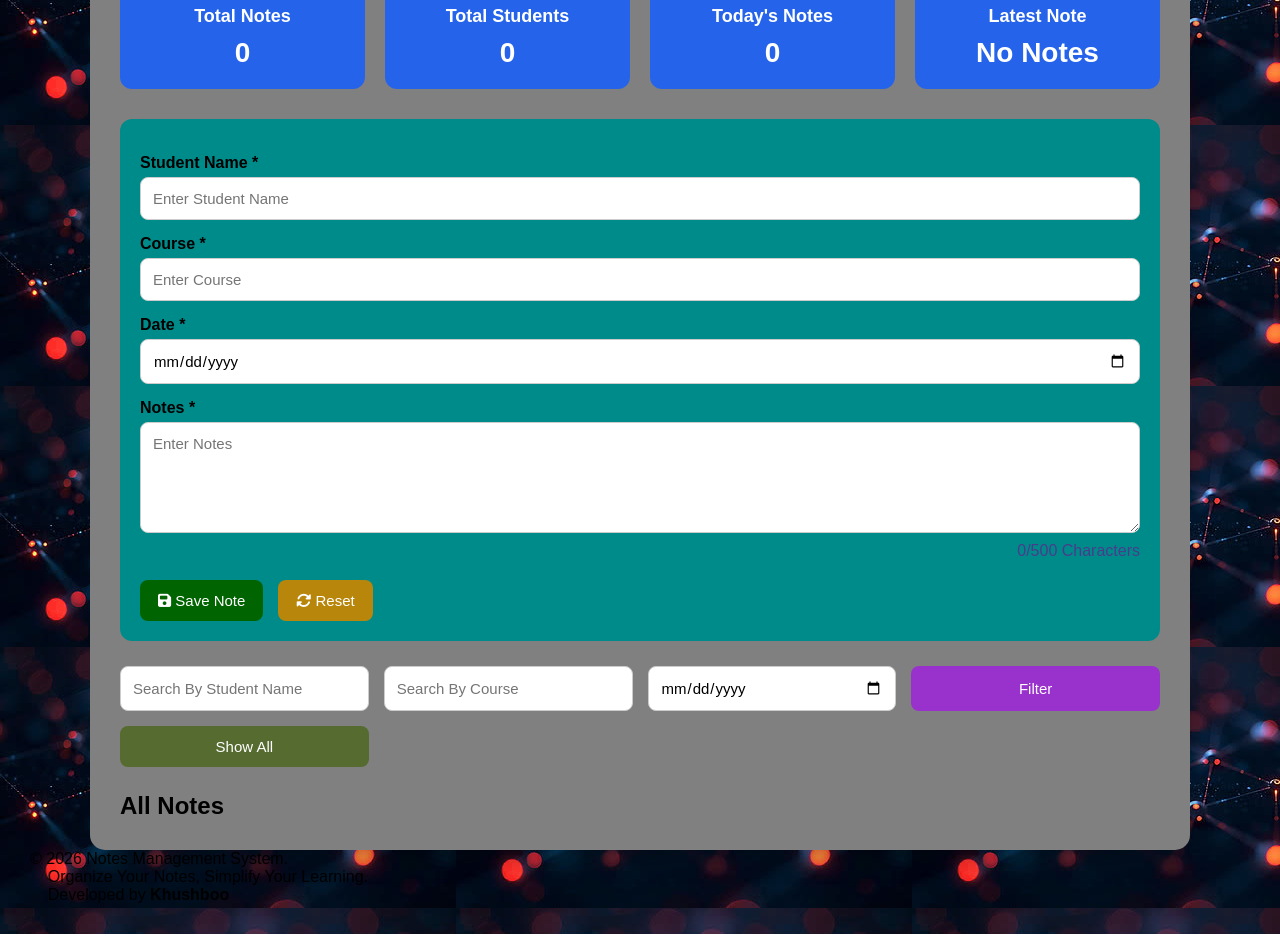
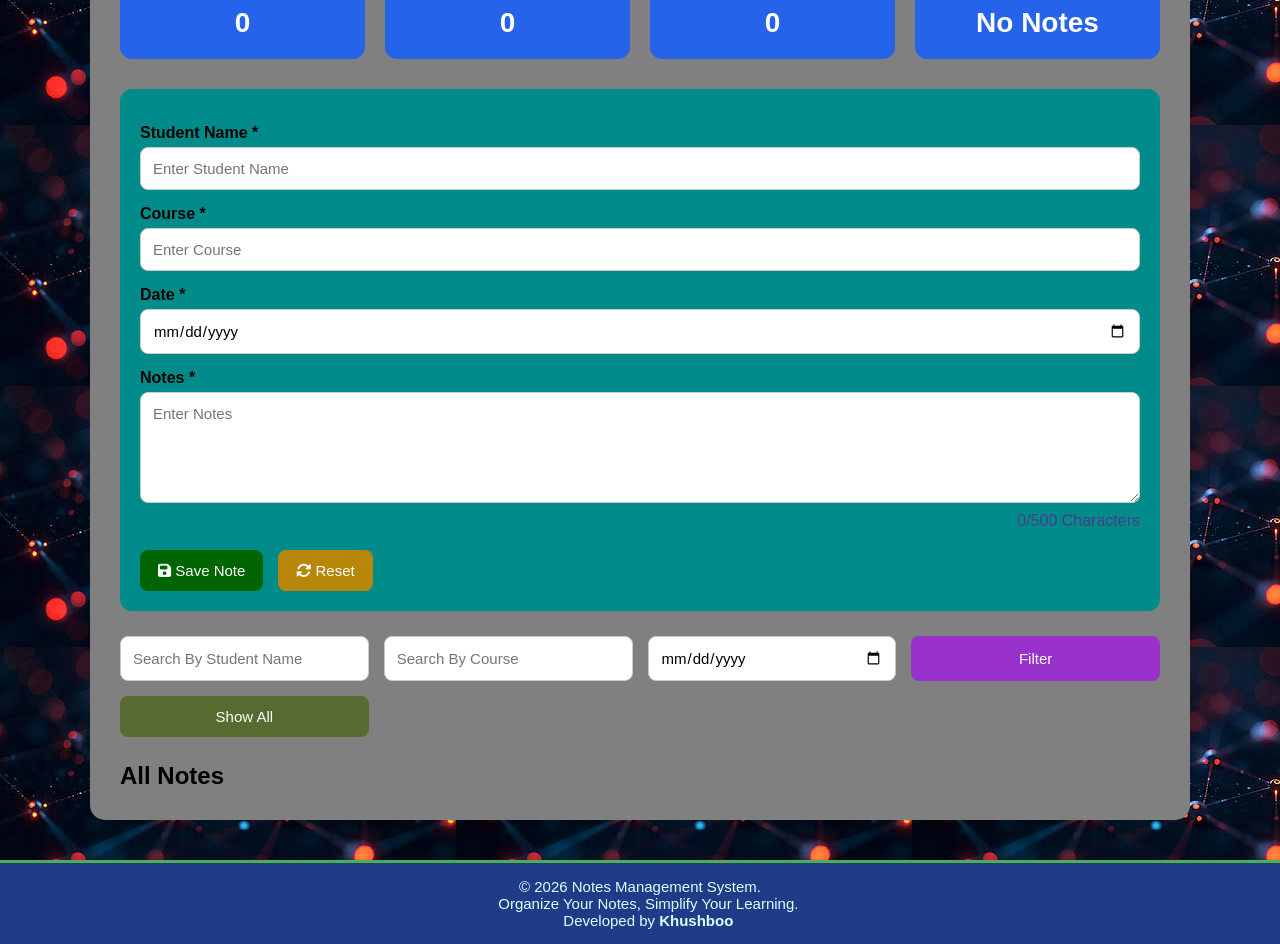
Before and after one commit to Khushboo-0609/Notes-management, a website: page public/index.html in a window 1280 px wide. Shown: the part 136-1080 px from the top of the page. Drawn offline with Linux system fonts and the light colour scheme; no server answers.

Commit message:
Update style.css

```diff
--- a/public/style.css
+++ b/public/style.css
@@ -8,7 +8,7 @@
 body{
     background-image: url("img.jpeg");
     min-height:100vh;
-    padding:30px;
+    padding:0;
 }
 
 .container{
@@ -191,3 +191,16 @@ button:hover{
     }
 
 }
+footer{
+    margin-top:40px;
+    background:#1f3c88;
+    color:lightcyan;
+    text-align:center;
+    padding:15px;
+    font-size:15px;
+    border-top:3px solid #4caf50;
+}
+
+footer pr{
+    margin:0;
+}
```
